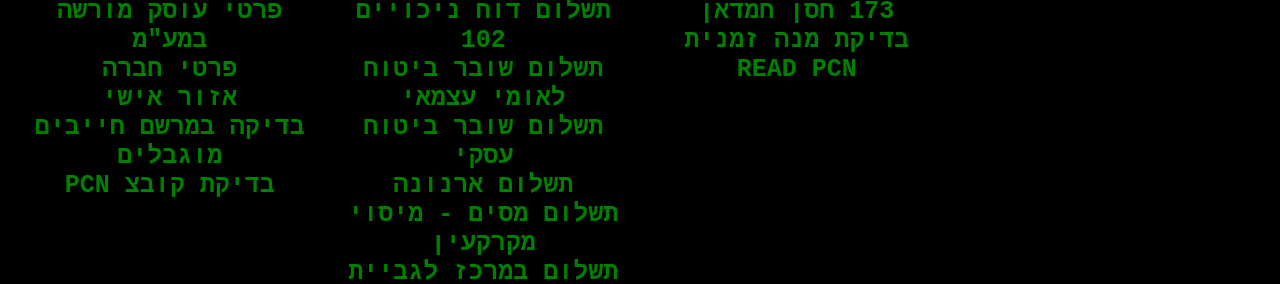
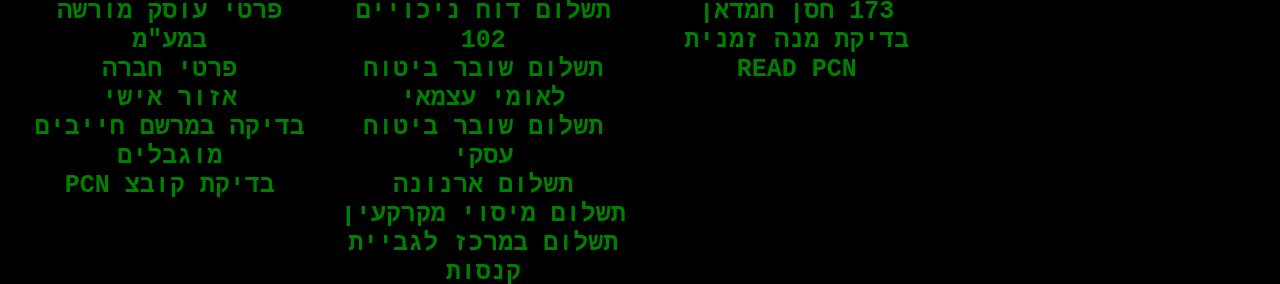
Before and after one commit to galelo11/G-Home, a plain HTML site: page index.html in a window 1280 px wide. Shown: the part 131-415 px from the top of the page. Drawn offline with Linux system fonts and the light colour scheme.

Commit message:
Update index.html

```diff
--- a/index.html
+++ b/index.html
@@ -107,7 +107,7 @@ width:24vw;
     <a href="https://b2b.btl.gov.il/BTL.ILG.Payments/GalashForm.aspx">תשלום שובר ביטוח לאומי עצמאי</a>
     <a href="https://b2b.btl.gov.il/BTL.ILG.Payments/ChovMaasikForm.aspx">תשלום שובר ביטוח עסקי</a>
     <a href="https://pay.jerusalem.muni.il/PaymentsApp/#/">תשלום ארנונה</a>
-    <a href="https://www.gov.il/he/service/pay-land-property-taxes">תשלום מסים - מיסוי מקרקעין</a>
+    <a href="https://www.gov.il/he/service/pay-land-property-taxes">תשלום מיסוי מקרקעין</a>
     <a href="https://www.gov.il/he/service/debt_payment_center_to_collect_fines_and_fees">תשלום במרכז לגביית קנסות</a>
     <a href=""></a>
     </div>
@@ -189,11 +189,11 @@ width:24vw;
     "איתור דוחות משטרה",
     "מידע על סטטוס דבר הדואר",
     "בירור הצהרת יבוא IMPORT",
-"איתור רואי חשבון",
-"איתור יועץ מס",
-        "תשלום ארנונה",
-            "תשלום מסים - מיסוי מקרקעין",
-        "תשלום במרכז לגביית קנסות"
+    "איתור רואי חשבון",
+    "איתור יועץ מס",
+    "תשלום ארנונה",
+    "תשלום מיסוי מקרקעין",
+    "תשלום במרכז לגביית קנסות"
     ];
     const linkUrl =
     [
```
